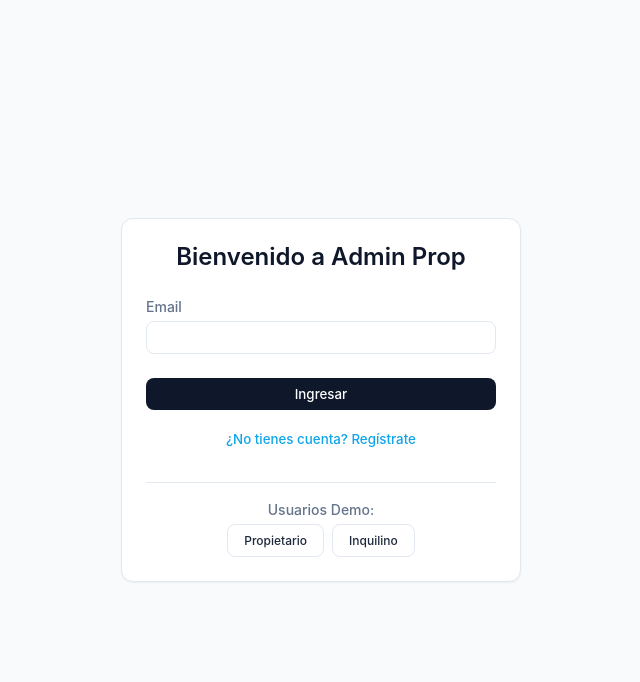
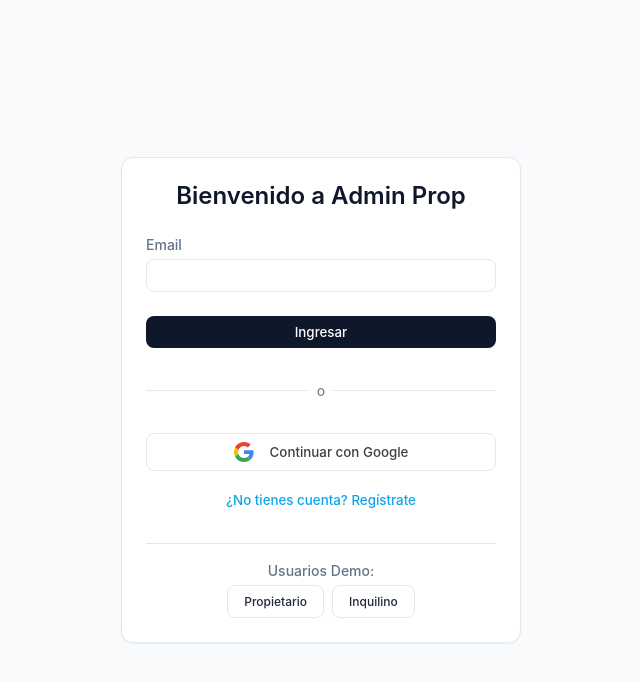
Before and after one commit to ncouvin/admin-prop, a React (Vite) app: page /login in a window 1280 px wide. Shown: the top 682 px of the page, without its empty margins (319-959 px from the left). Built offline with nearby package versions, Linux system fonts and the light colour scheme; no server answers.

Commit message:
Implement Google SSO with Firebase Authentication

```diff
--- a/package.json
+++ b/package.json
@@ -10,6 +10,7 @@
     "preview": "vite preview"
   },
   "dependencies": {
+    "firebase": "^12.6.0",
     "lucide-react": "^0.554.0",
     "react": "^19.2.0",
     "react-dom": "^19.2.0",
--- a/src/context/AuthContext.tsx
+++ b/src/context/AuthContext.tsx
@@ -1,10 +1,13 @@
 import React, { createContext, useContext, useState, useEffect } from 'react';
 import type { User } from '../types';
 import { mockService } from '../services/mockData';
+import { auth, googleProvider } from '../services/firebase';
+import { signInWithPopup, signInWithEmailAndPassword, signOut, onAuthStateChanged } from 'firebase/auth';
 
 interface AuthContextType {
     user: User | null;
-    login: (email: string) => Promise<boolean>;
+    login: (email: string, password?: string) => Promise<boolean>;
+    loginWithGoogle: () => Promise<void>;
     logout: () => void;
     isAuthenticated: boolean;
 }
@@ -13,40 +16,77 @@
 
 export const AuthProvider: React.FC<{ children: React.ReactNode }> = ({ children }) => {
     const [user, setUser] = useState<User | null>(null);
+    const [loading, setLoading] = useState(true);
 
     useEffect(() => {
-        // Check local storage for active session (simplified)
-        const storedUser = localStorage.getItem('admin_prop_active_user');
-        if (storedUser) {
-            try {
-                setUser(JSON.parse(storedUser));
-            } catch (error) {
-                console.error('Error parsing stored user:', error);
-                localStorage.removeItem('admin_prop_active_user');
+        const unsubscribe = onAuthStateChanged(auth, (firebaseUser) => {
+            if (firebaseUser) {
+                // Map Firebase user to our app user
+                // In a real app, you'd fetch additional user data from your DB here
+                const appUser: User = {
+                    id: firebaseUser.uid,
+                    name: firebaseUser.displayName || 'Usuario',
+                    email: firebaseUser.email || '',
+                    phone: firebaseUser.phoneNumber || '',
+                    cuit: '',
+                    role: 'owner', // Default role
+                    groupId: 'group-' + firebaseUser.uid
+                };
+                setUser(appUser);
+            } else {
+                setUser(null);
             }
-        }
+            setLoading(false);
+        });
+
+        return () => unsubscribe();
     }, []);
 
-    const login = async (email: string): Promise<boolean> => {
-        // Simulate API call
-        await new Promise(resolve => setTimeout(resolve, 500));
-
-        const foundUser = mockService.login(email);
-        if (foundUser) {
-            setUser(foundUser);
-            localStorage.setItem('admin_prop_active_user', JSON.stringify(foundUser));
-            return true;
+    const login = async (email: string, password?: string): Promise<boolean> => {
+        try {
+            if (password) {
+                await signInWithEmailAndPassword(auth, email, password);
+                return true;
+            } else {
+                // Fallback to mock login if no password provided (for legacy support during migration)
+                const mockUser = mockService.login(email);
+                if (mockUser) {
+                    setUser(mockUser);
+                    return true;
+                }
+                return false;
+            }
+        } catch (error) {
+            console.error('Login error:', error);
+            return false;
         }
-        return false;
     };
 
-    const logout = () => {
-        setUser(null);
-        localStorage.removeItem('admin_prop_active_user');
+    const logout = async () => {
+        try {
+            await signOut(auth);
+            setUser(null);
+            localStorage.removeItem('admin_prop_active_user');
+        } catch (error) {
+            console.error('Logout error:', error);
+        }
     };
 
+    const loginWithGoogle = async (): Promise<void> => {
+        try {
+            await signInWithPopup(auth, googleProvider);
+        } catch (error) {
+            console.error('Google login error:', error);
+            throw error;
+        }
+    };
+
+    if (loading) {
+        return <div style={{ display: 'flex', justifyContent: 'center', alignItems: 'center', height: '100vh' }}>Cargando...</div>;
+    }
+
     return (
-        <AuthContext.Provider value={{ user, login, logout, isAuthenticated: !!user }}>
+        <AuthContext.Provider value={{ user, login, loginWithGoogle, logout, isAuthenticated: !!user }}>
             {children}
         </AuthContext.Provider>
     );
--- a/src/pages/Login.tsx
+++ b/src/pages/Login.tsx
@@ -10,7 +10,7 @@
     const [name, setName] = useState('');
     const [role, setRole] = useState<UserRole>('owner');
     const [error, setError] = useState('');
-    const { login } = useAuth();
+    const { login, loginWithGoogle } = useAuth();
     const navigate = useNavigate();
 
     const handleSubmit = async (e: React.FormEvent) => {
@@ -94,6 +94,35 @@
                     <button type="submit" className="btn btn-primary" style={{ marginTop: '0.5rem' }}>
                         {isLogin ? 'Ingresar' : 'Registrarse'}
                     </button>
+
+                    <div style={{ display: 'flex', alignItems: 'center', margin: '1rem 0' }}>
+                        <div style={{ flex: 1, height: '1px', backgroundColor: 'var(--color-border)' }}></div>
+                        <span style={{ padding: '0 0.5rem', color: 'var(--color-text-secondary)', fontSize: '0.875rem' }}>o</span>
+                        <div style={{ flex: 1, height: '1px', backgroundColor: 'var(--color-border)' }}></div>
+                    </div>
+
+                    <button
+                        type="button"
+                        className="btn"
+                        onClick={() => {
+                            loginWithGoogle().then(() => navigate('/dashboard'));
+                        }}
+                        style={{
+                            backgroundColor: '#fff',
+                            color: '#3c4043',
+                            border: '1px solid var(--color-border)',
+                            justifyContent: 'center',
+                            position: 'relative'
+                        }}
+                    >
+                        <svg version="1.1" xmlns="http://www.w3.org/2000/svg" viewBox="0 0 48 48" style={{ width: '20px', height: '20px', marginRight: '8px' }}>
+                            <path fill="#EA4335" d="M24 9.5c3.54 0 6.71 1.22 9.21 3.6l6.85-6.85C35.9 2.38 30.47 0 24 0 14.62 0 6.51 5.38 2.56 13.22l7.98 6.19C12.43 13.72 17.74 9.5 24 9.5z"></path>
+                            <path fill="#4285F4" d="M46.98 24.55c0-1.57-.15-3.09-.38-4.55H24v9.02h12.94c-.58 2.96-2.26 5.48-4.78 7.18l7.73 6c4.51-4.18 7.09-10.36 7.09-17.65z"></path>
+                            <path fill="#FBBC05" d="M10.53 28.59c-.48-1.45-.76-2.99-.76-4.59s.27-3.14.76-4.59l-7.98-6.19C.92 16.46 0 20.12 0 24c0 3.88.92 7.54 2.56 10.78l7.97-6.19z"></path>
+                            <path fill="#34A853" d="M24 48c6.48 0 11.93-2.13 15.89-5.81l-7.73-6c-2.15 1.45-4.92 2.3-8.16 2.3-6.26 0-11.57-4.22-13.47-9.91l-7.98 6.19C6.51 42.62 14.62 48 24 48z"></path>
+                        </svg>
+                        Continuar con Google
+                    </button>
                 </form>
 
                 <div style={{ marginTop: '1rem', textAlign: 'center' }}>
--- /dev/null
+++ b/src/services/firebase.ts
@@ -0,0 +1,16 @@
+import { initializeApp } from 'firebase/app';
+import { getAuth, GoogleAuthProvider } from 'firebase/auth';
+
+const firebaseConfig = {
+    apiKey: import.meta.env.VITE_FIREBASE_API_KEY,
+    authDomain: import.meta.env.VITE_FIREBASE_AUTH_DOMAIN,
+    projectId: import.meta.env.VITE_FIREBASE_PROJECT_ID,
+    storageBucket: import.meta.env.VITE_FIREBASE_STORAGE_BUCKET,
+    messagingSenderId: import.meta.env.VITE_FIREBASE_MESSAGING_SENDER_ID,
+    appId: import.meta.env.VITE_FIREBASE_APP_ID,
+    measurementId: import.meta.env.VITE_FIREBASE_MEASUREMENT_ID
+};
+
+const app = initializeApp(firebaseConfig);
+export const auth = getAuth(app);
+export const googleProvider = new GoogleAuthProvider();
```
Also changed, not shown: 2 other files (tests, documents, lock files or other folders).
